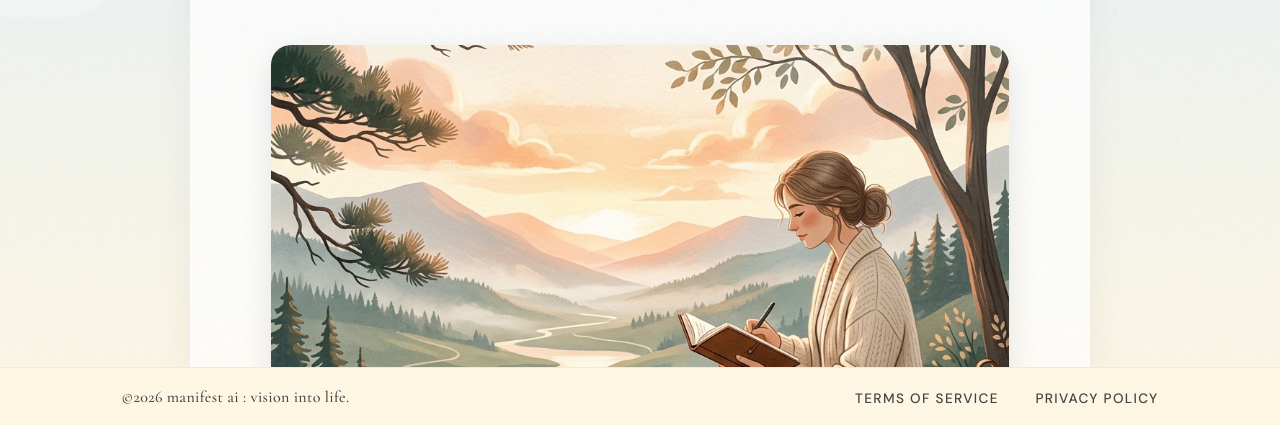
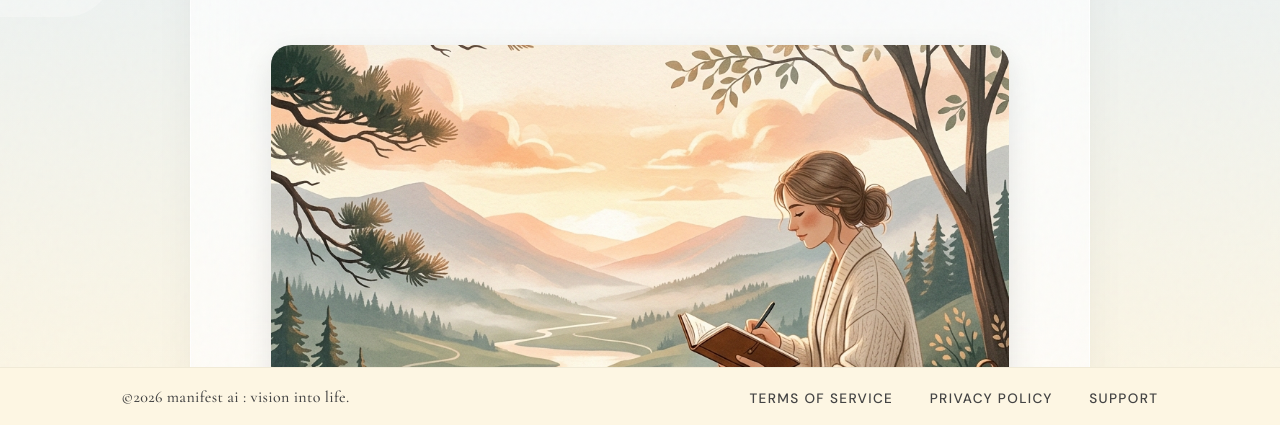
Before and after one commit to ashwinbadhiye/manifest, a plain HTML site: page blog-1.html in a window 1280 px wide. Shown: the part 373-798 px from the top of the page. Drawn offline with nearby package versions, Linux system fonts and the light colour scheme.

Commit message:
Add Support link to footer of all pages

```diff
--- a/blog-1.html
+++ b/blog-1.html
@@ -76,6 +76,7 @@
             <div class="footer-links">
                 <a href="terms.html">Terms of Service</a>
                 <a href="privacy.html">Privacy Policy</a>
+                <a href="support.html">Support</a>
             </div>
         </div>
     </footer>
```
Also changed, not shown: blog-2.html (+1 -0 lines), blog-3.html (+1 -0 lines), blog-4.html (+1 -0 lines), blog.html (+1 -0 lines), index.html (+1 -0 lines), privacy.html (+1 -0 lines), support.html (+1 -0 lines), terms.html (+1 -0 lines).
